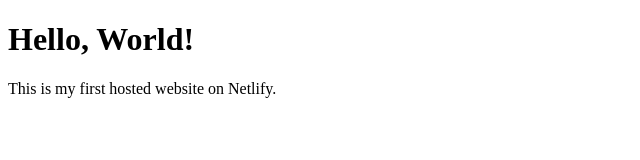
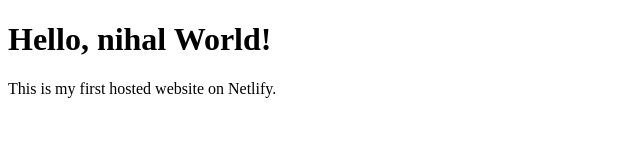
Before and after one commit to darkhacker34/web-test, a plain HTML site: page index.html in a window 1280 px wide. Shown: the whole page, without its empty margins (0-640 px from the left). Drawn offline with Linux system fonts and the light colour scheme.

Commit message:
Update index.html

```diff
--- a/index.html
+++ b/index.html
@@ -6,7 +6,7 @@
     <title>My First Website</title>
 </head>
 <body>
-    <h1>Hello, World!</h1>
+    <h1>Hello, nihal World!</h1>
     <p>This is my first hosted website on Netlify.</p>
 </body>
 </html>
```
